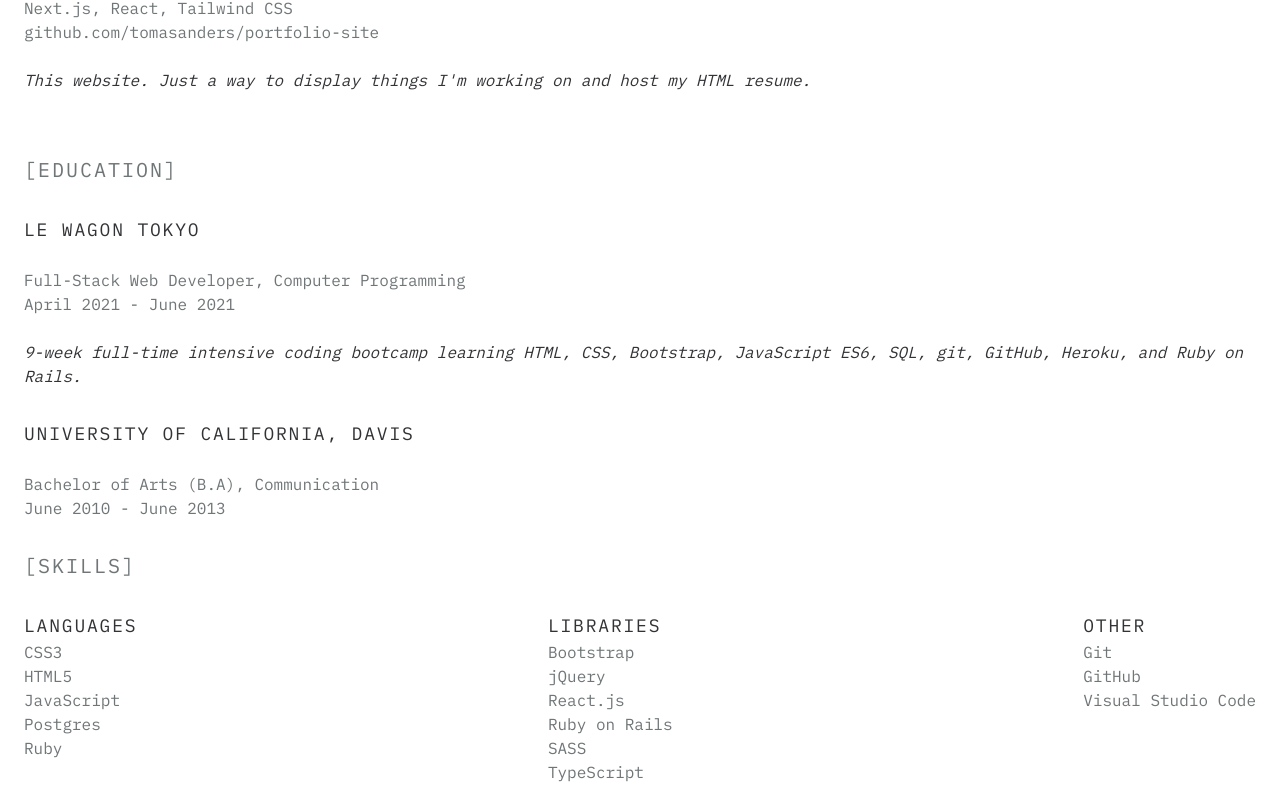
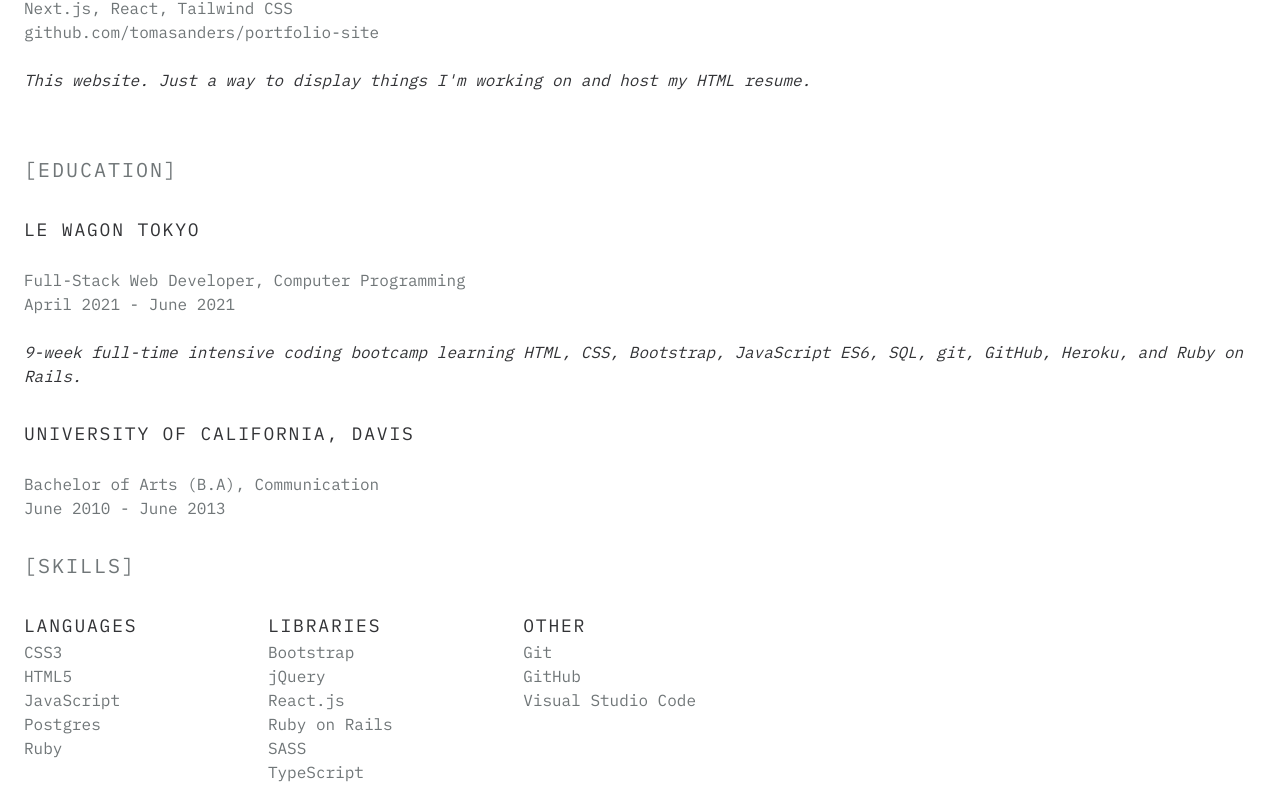
Before and after one commit to tomasanders/portfolio-site, a Next.js app: page /resume in a window 1280 px wide. Shown: the part 1268-2068 px from the top of the page. Built offline with nearby package versions, Linux system fonts and the light colour scheme.

Commit message:
Updated html lang for WCAG

```diff
--- /dev/null
+++ b/pages/_document.jsx
@@ -0,0 +1,13 @@
+import { Html, Head, Main, NextScript } from 'next/document';
+
+export default function Document() {
+  return (
+    <Html lang="en">
+      <Head />
+      <body>
+        <Main />
+        <NextScript />
+      </body>
+    </Html>
+  );
+};
--- a/pages/resume.jsx
+++ b/pages/resume.jsx
@@ -151,7 +151,7 @@ export default function Resume() {
             [SKILLS]
           </h2>
 
-          <div className="flex flex-col gap-3 text-sm text-res-blk md:flex-row md:justify-between md:text-base">
+          <div className="flex flex-col gap-3 text-sm text-res-blk md:flex-row md:justify-between md:text-base md:max-w-2xl">
             <div>
               <h3 className="text-base tracking-wider text-res-blk md:text-lg md:tracking-widest">
                 LANGUAGES
```
Also changed, not shown: public/bunpro.svg (deleted).
